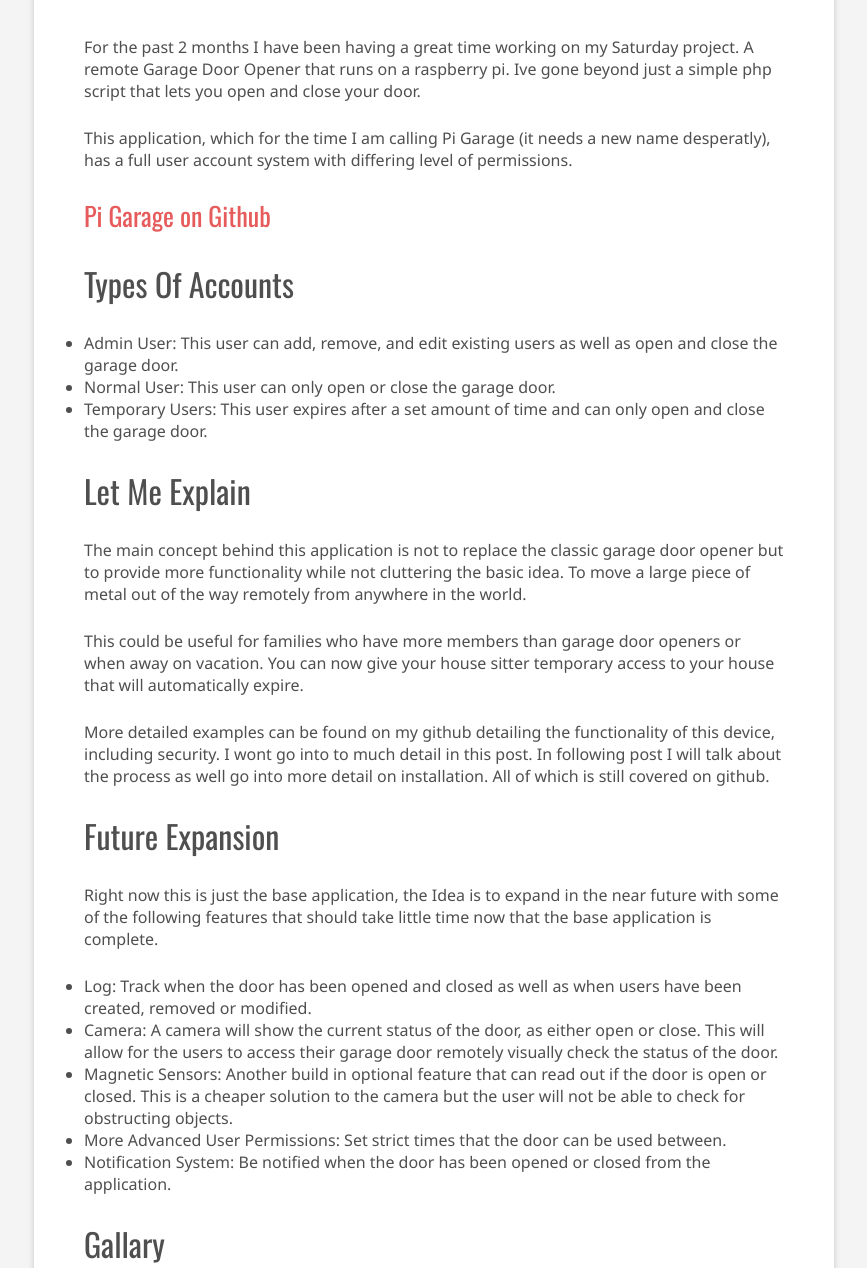
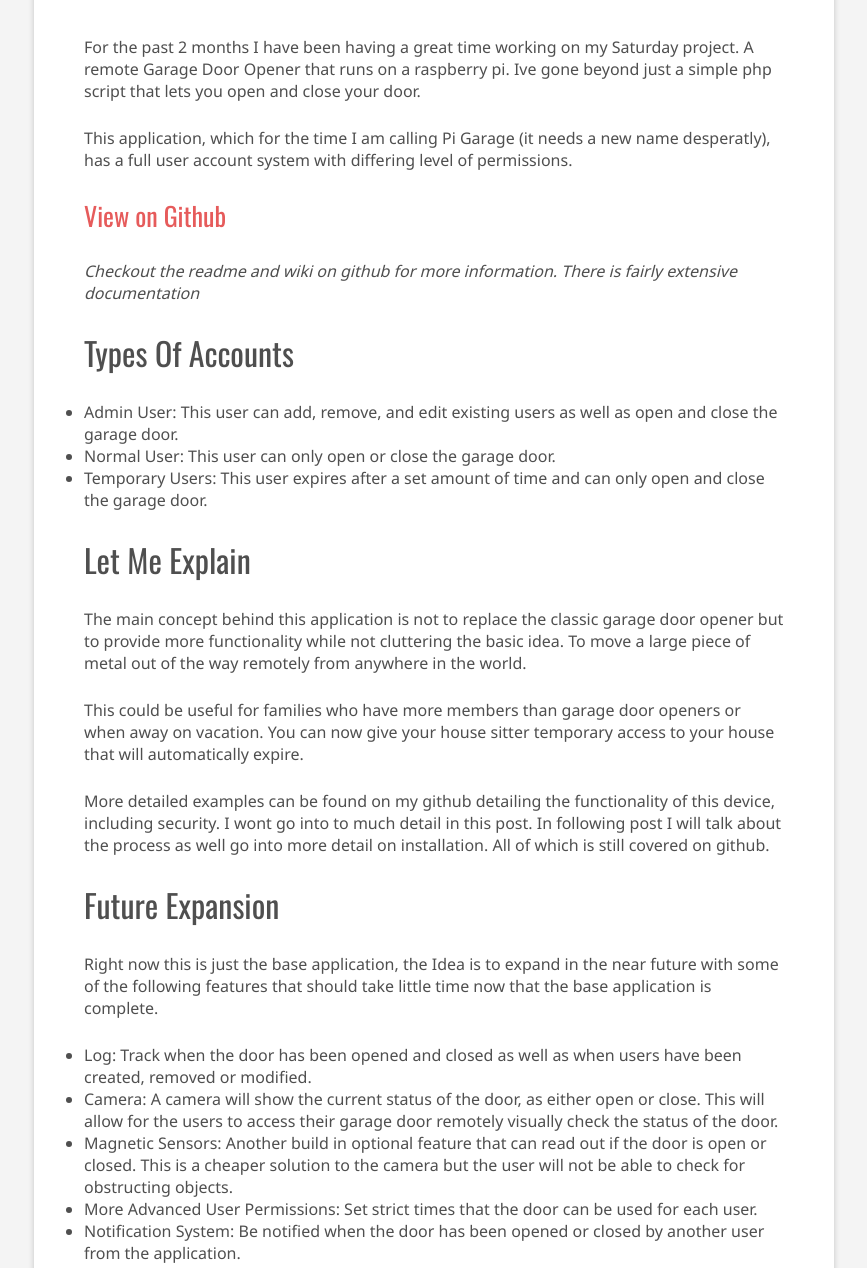
Before and after one commit to chris-burgin/chrisburgin95.github.io, a Jekyll site: the page built from _posts/2015-8-22-Remote-Garage-Door-Opener.markdown, in a window 1280 px wide and 1400 px high, scrolled down 277 px, cut to the strip 0-1268 px from the top of the window. Shown: the whole strip, without its empty margins (206-1073 px from the left). Built offline with Jekyll 4.4.1, drawn with Linux system fonts in a browser that asks for light colours; nearby versions of some CDN libraries.

Commit message:
Article Update

```diff
--- a/_posts/2015-8-22-Remote-Garage-Door-Opener.markdown
+++ b/_posts/2015-8-22-Remote-Garage-Door-Opener.markdown
@@ -10,7 +10,8 @@ For the past 2 months I have been having a great time working on my Saturday pro
 
 This application, which for the time I am calling Pi Garage (it needs a new name desperatly), has a full user account system with differing level of permissions.
 
-#### [Pi Garage on Github](https://github.com/chrisburgin95/pigarage)
+#### [View on Github](https://github.com/chrisburgin95/pigarage)
+ *Checkout the readme and wiki on github for more information. There is fairly extensive documentation*
 
 ### Types Of Accounts
 - Admin User: This user can add, remove, and edit existing users as well as open and close the garage door.
@@ -31,8 +32,8 @@ Right now this is just the base application, the Idea is to expand in the near f
 - Log: Track when the door has been opened and closed as well as when users have been created, removed or modified.
 - Camera: A camera will show the current status of the door, as either open or close. This will allow for the users to access their garage door remotely visually check the status of the door.
 - Magnetic Sensors: Another build in optional feature that can read out if the door is open or closed. This is a cheaper solution to the camera but the user will not be able to check for obstructing objects.
-- More Advanced User Permissions: Set strict times that the door can be used between.
-- Notification System: Be notified when the door has been opened or closed from the application.
+- More Advanced User Permissions: Set strict times that the door can be used for each user.
+- Notification System: Be notified when the door has been opened or closed by another user from the application.
 
 ### Gallary
 ![](http://i.imgur.com/7wxUytC.png)
```
Also changed, not shown: 3 other files.
